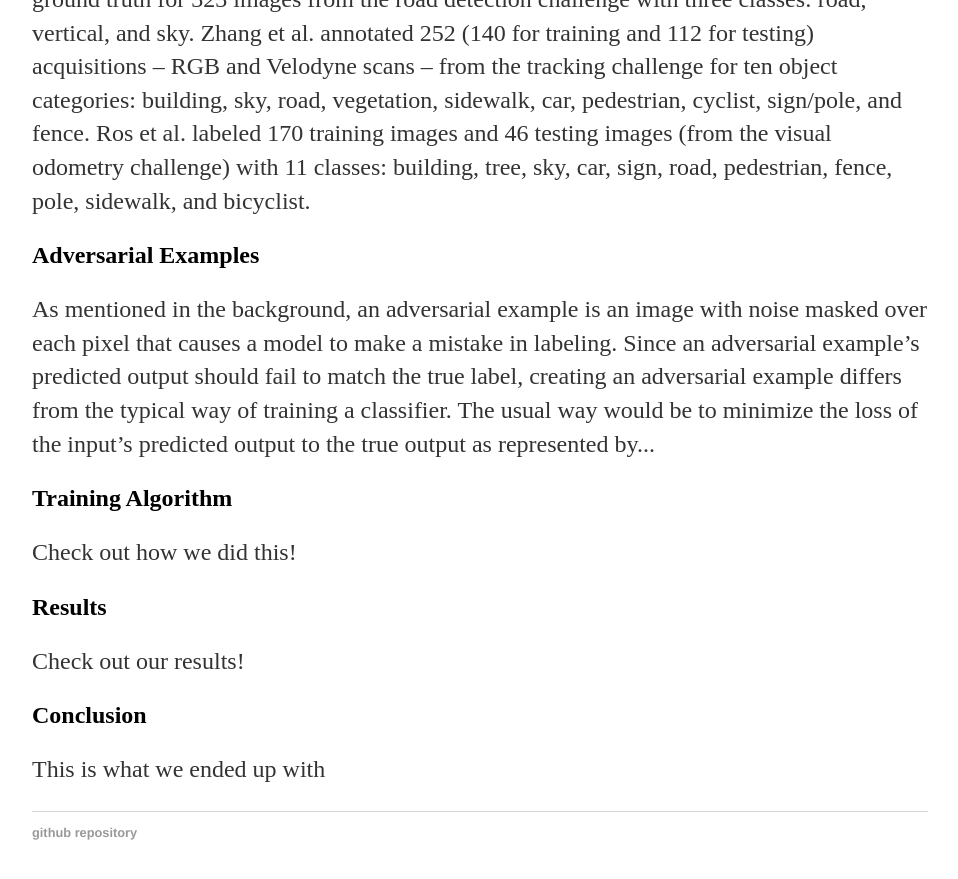
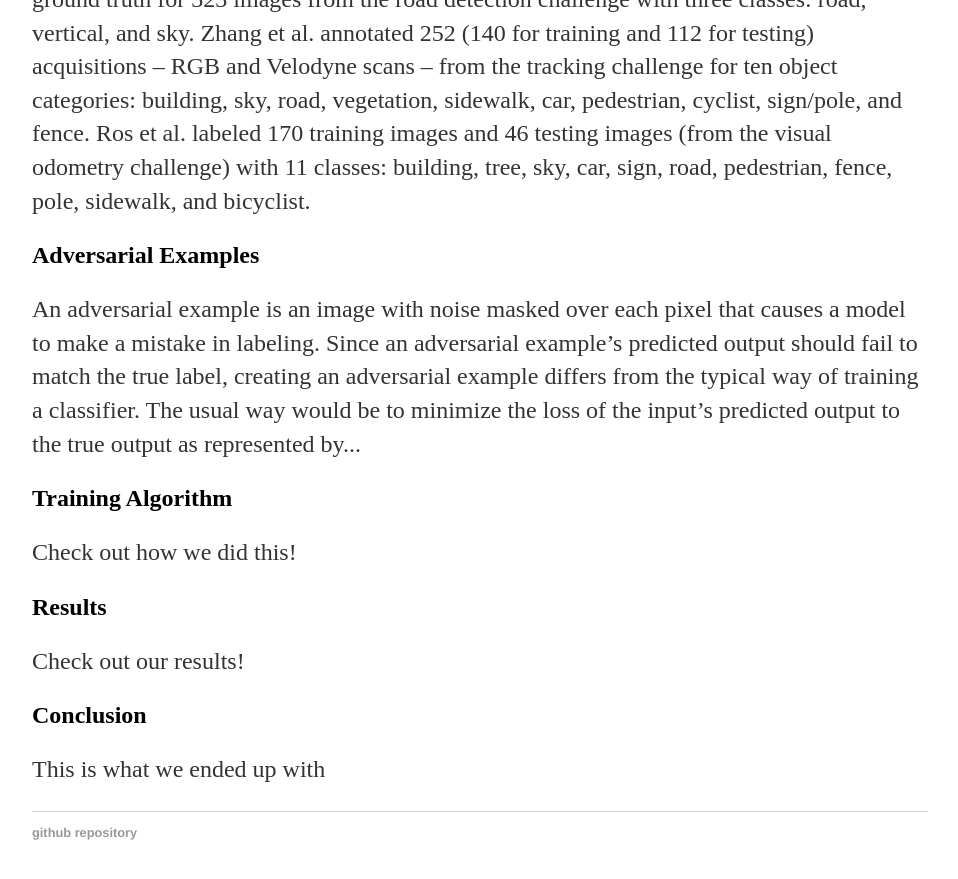
Before and after one commit to ayushmore/adversarial-avod, a Jekyll site: the page built from index.html, in a window 1280 px wide and 900 px high, scrolled down 1377 px. Shown: the top 879 px of the window, without its empty margins (160-1118 px from the left). Built offline with Jekyll 4.4.1, drawn with Linux system fonts in a browser that asks for light colours.

Commit message:
Update index.html

```diff
--- a/index.html
+++ b/index.html
@@ -10,7 +10,7 @@
 	<h2>Data</h2>
 	<p>KITTI (Karlsruhe Institute of Technology and Toyota Technological Institute) is one of the most popular datasets for use in mobile robotics and autonomous driving. It consists of hours of traffic scenarios recorded with a variety of sensor modalities, including high-resolution RGB, grayscale stereo cameras, and a 3D laser scanner. Despite its popularity, the dataset itself does not contain ground truth for semantic segmentation. However, various researchers have manually annotated parts of the dataset to fit their necessities. Álvarez et al. generated ground truth for 323 images from the road detection challenge with three classes: road, vertical, and sky. Zhang et al. annotated 252 (140 for training and 112 for testing) acquisitions – RGB and Velodyne scans – from the tracking challenge for ten object categories: building, sky, road, vegetation, sidewalk, car, pedestrian, cyclist, sign/pole, and fence. Ros et al. labeled 170 training images and 46 testing images (from the visual odometry challenge) with 11 classes: building, tree, sky, car, sign, road, pedestrian, fence, pole, sidewalk, and bicyclist.</p>
 	<h2>Adversarial Examples</h2>
-	<p>As mentioned in the background, an adversarial example is an image with noise masked over each pixel that causes a model to make a mistake in labeling. Since an adversarial example’s predicted output should fail to match the true label, creating an adversarial example differs from the typical way of training a classifier. The usual way would be to minimize the loss of the input’s predicted output to the true output as represented by...</p>
+	<p>An adversarial example is an image with noise masked over each pixel that causes a model to make a mistake in labeling. Since an adversarial example’s predicted output should fail to match the true label, creating an adversarial example differs from the typical way of training a classifier. The usual way would be to minimize the loss of the input’s predicted output to the true output as represented by...</p>
 	<h2>Training Algorithm</h2>
 	<p>Check out how we did this!</p>
 	<h2>Results</h2>
```
